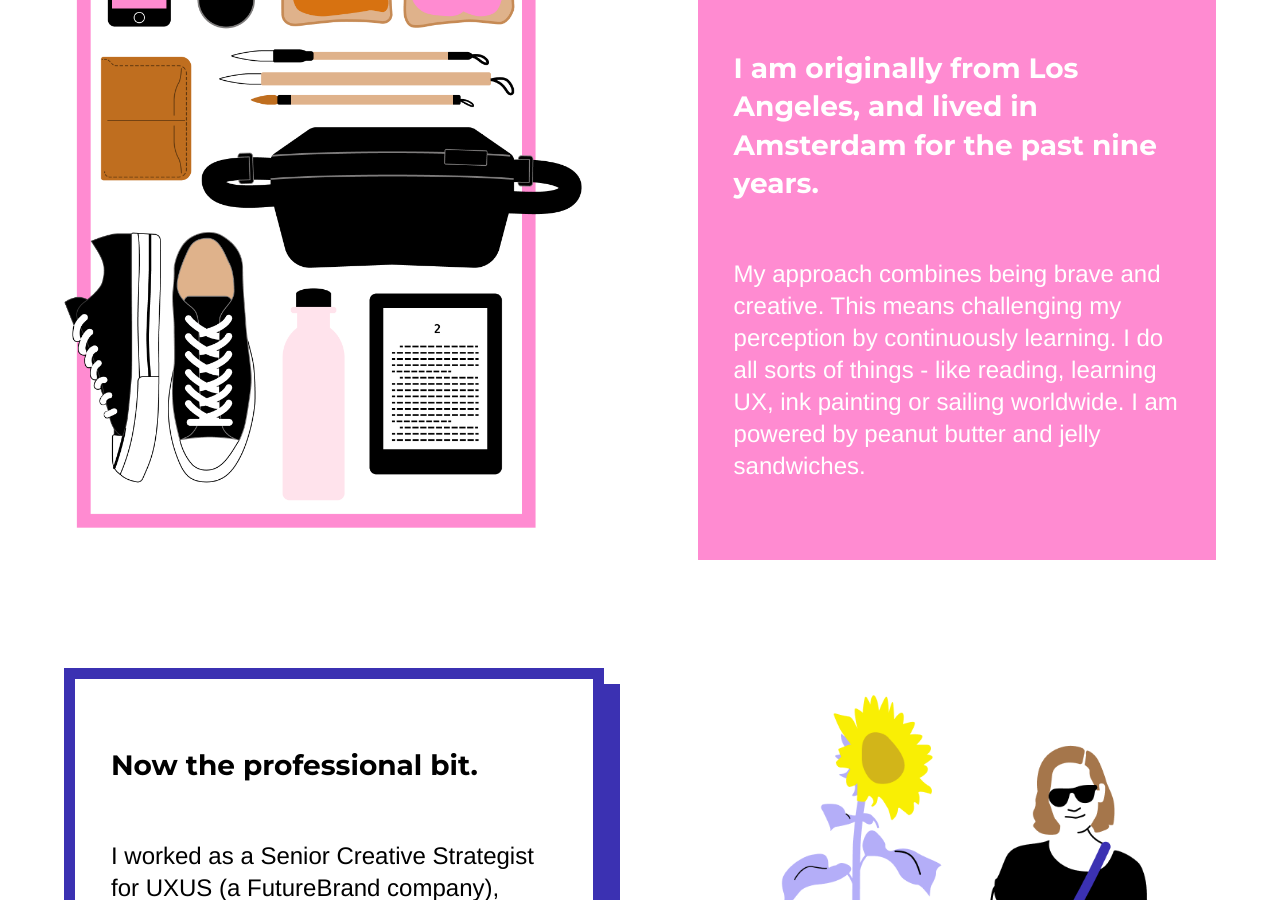
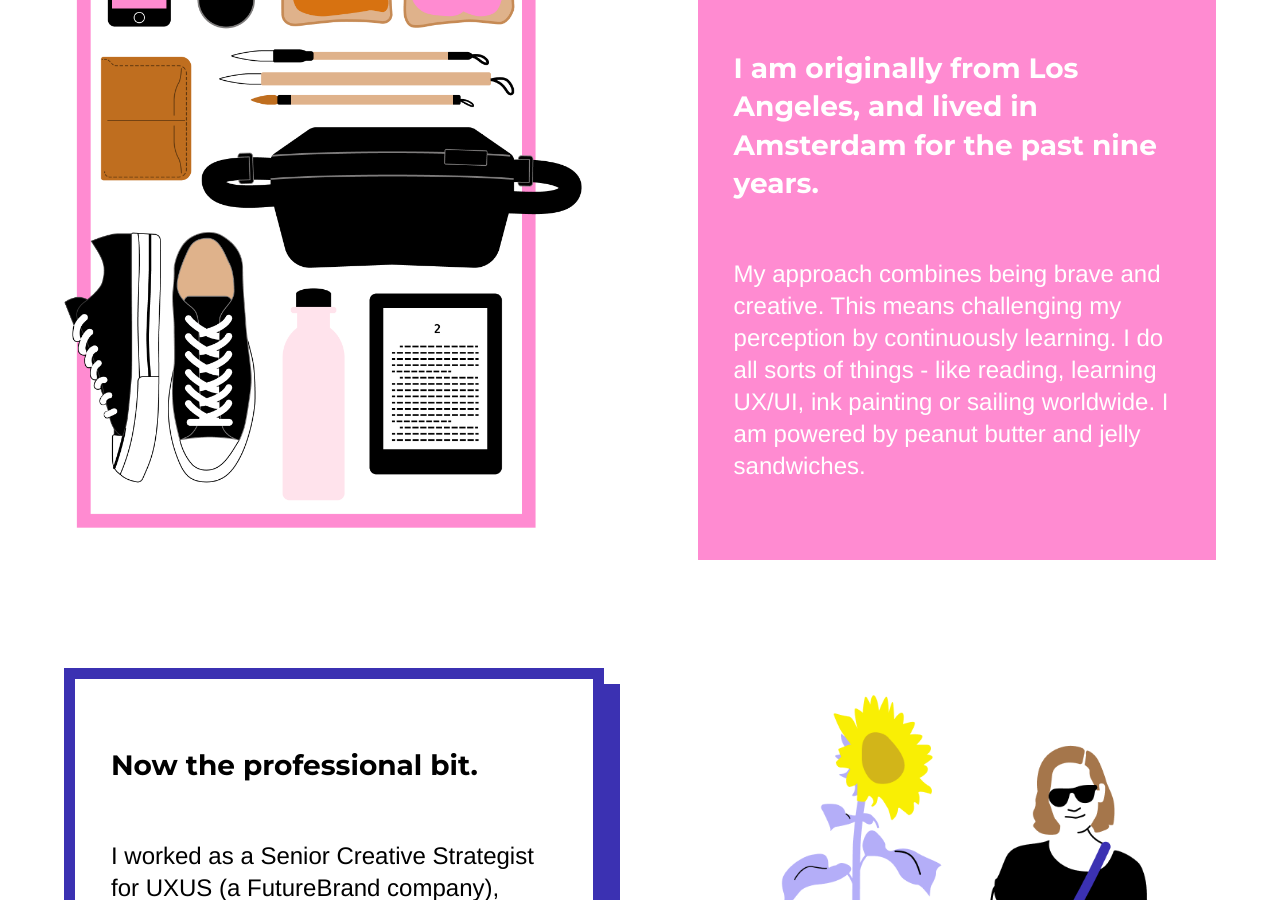
Before and after one commit to emilygv/emilyvernon.com, a Jekyll site: the page built from about.md, in a window 1280 px wide and 900 px high, scrolled down 757 px. Built offline with Jekyll 4.4.1, drawn with Linux system fonts in a browser that asks for light colours; nearby versions of some CDN libraries; some of the changed text lies outside the part shown.

Commit message:
small changes

```diff
--- a/_data/about.yml
+++ b/_data/about.yml
@@ -55,7 +55,7 @@
     h1: Let's start with the basics :)
     h2: I am originally from Los Angeles, and lived in Amsterdam for the past nine years.
     text: |-
-      My approach combines being brave and creative. This means challenging my perception by continuously learning. I do all sorts of things - like reading, learning UX, ink painting or sailing worldwide. I am powered by peanut butter and jelly sandwiches.
+      My approach combines being brave and creative. This means challenging my perception by continuously learning. I do all sorts of things - like reading, learning UX/UI, ink painting or sailing worldwide. I am powered by peanut butter and jelly sandwiches.
 
   - type: image_text_row
     style: blue reverse
@@ -64,7 +64,7 @@
     image: /assets/img/emily_illustration.png
     h2: Now the professional bit.
     text: |-
-      I worked as a Senior Creative Strategist for UXUS (a FutureBrand company), transforming brands by increasing consumer engagement and brand perception within retail and hospitality spaces, IRL.
+      I worked as a Senior Creative Strategist for UXUS (a FutureBrand company), transforming brands by increasing customer engagement and brand perception within retail and hospitality spaces, IRL.
 
       Over the last three years, my specialties included hotel design strategy and guest experience.
 
```
